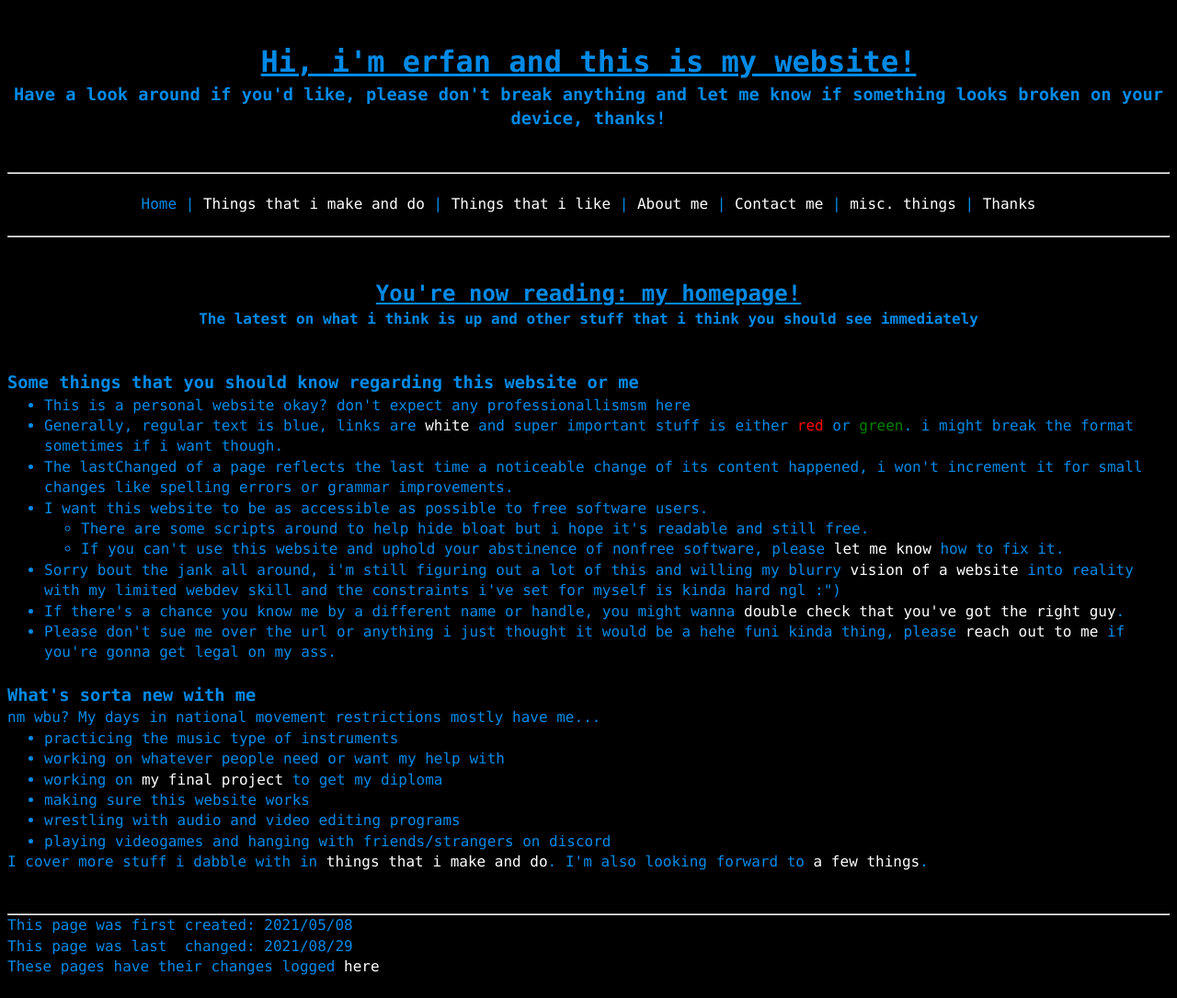
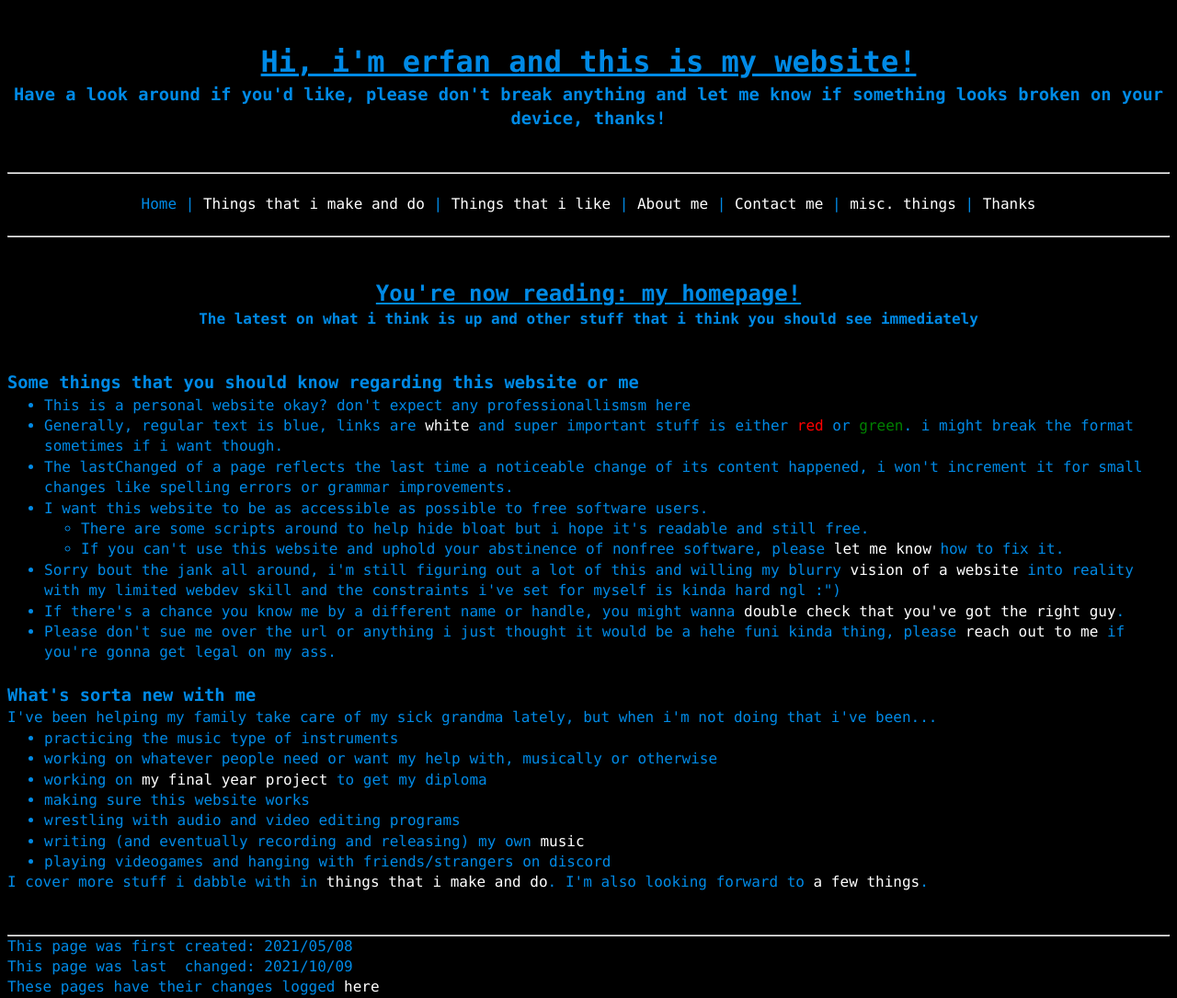
Before and after one commit to a-erfan-aa/a-erfan-aa.github.io, a Jekyll site: the page built from index.html, in a window 1280 px wide. Shown: the whole page at 92% size. Built offline with Jekyll 4.4.1, drawn with Linux system fonts in a browser that asks for light colours; before the commit the page ends 1062 px from its top, so only the background shows below that.

Commit message:
Update content of index.html
Also update lastChanged

```diff
--- a/index.html
+++ b/index.html
@@ -2,7 +2,7 @@
 layout: default
 title: Home
 firstCreated: 2021/05/08
-lastChanged: 2021/08/29
+lastChanged: 2021/10/09
 ---
 <!-- title and subtitle -->
 <div>
@@ -36,13 +36,14 @@ lastChanged: 2021/08/29
 <!-- what's new with me -->
 <div>
 	<h3>What's sorta new with me</h3>
-	<p>nm wbu? My days in national movement restrictions mostly have me...</p>
+	<p>I've been helping my family take care of my sick grandma lately, but when i'm not doing that i've been...</p>
 		<ul>
 			<li>practicing the music type of instruments</li>
-			<li>working on whatever people need or want my help with</li>
-			<li>working on <a href="/things-i-make/diploma">my final project</a> to get my diploma</li>
+			<li>working on whatever people need or want my help with, musically or otherwise</li>
+			<li>working on <a href="/things-i-make/diploma">my final year project</a> to get my diploma</li>
 			<li>making sure this website works</li>
 			<li>wrestling with audio and video editing programs</li>
+			<li>writing (and eventually recording and releasing) my own <a href="/things-i-make/music">music</a></li>
 			<li>playing videogames and hanging with friends/strangers on discord</li>
 		</ul>
 	<p>I cover more stuff i dabble with in <a href="/things-i-make">things that i make and do</a>. I'm also looking forward to <a href="/misc/things-i-wait-for">a few things</a>.</p>
```
